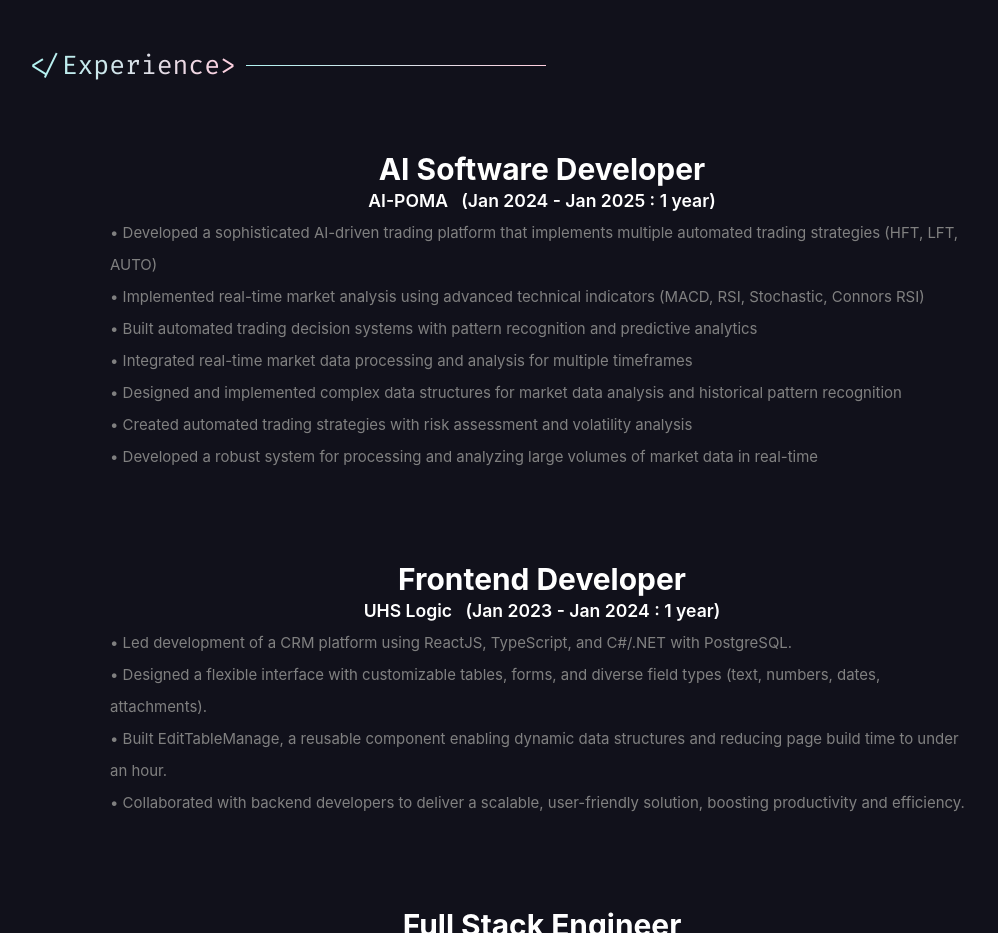
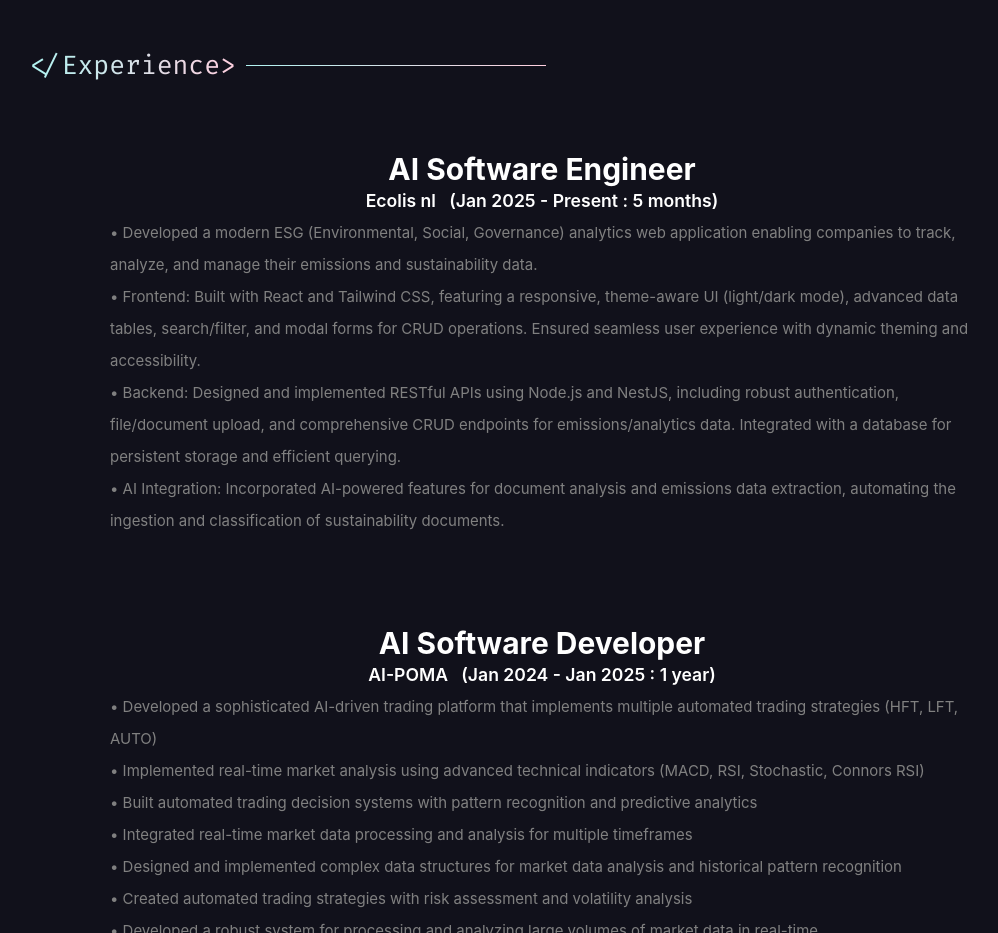
Before and after one commit to boy-who-cried-wolf/rowell-camero-portfolio, a plain HTML site: page index.html in a window 1280 px wide. Shown: the part 4740-5673 px from the top of the page, without its empty margins (98-1096 px from the left). Drawn offline with nearby package versions, Linux system fonts and the light colour scheme; a web font is replaced by a local one.

Commit message:
fix: update exp

```diff
--- a/index.html
+++ b/index.html
@@ -528,6 +528,27 @@
           <p class="sectionHeadingP"></p>
         </div>
         <div class="project-boxes-div">
+          <div data-aos="fade-up" class="project-box-wrapper">
+            <div class="experience-box project-box2">
+              <div class="info-experience-div">
+                <article class="ProjectHeading">AI Software Engineer</article>
+                <article class="ProjectSubHeading">Ecolis nl &nbsp; (Jan 2025 - Present : 5 months)</article>
+                <p class="ProjectDescription">
+                  • Developed a modern ESG (Environmental, Social, Governance) analytics web application enabling companies to track, analyze, and manage their emissions and sustainability data.
+                </p>
+                <p class="ProjectDescription">
+                  • Frontend: Built with React and Tailwind CSS, featuring a responsive, theme-aware UI (light/dark mode), advanced data tables, search/filter, and modal forms for CRUD operations. Ensured seamless user experience with dynamic theming and accessibility.
+                </p>
+                <p class="ProjectDescription">
+                  • Backend: Designed and implemented RESTful APIs using Node.js and NestJS, including robust authentication, file/document upload, and comprehensive CRUD endpoints for emissions/analytics data. Integrated with a database for persistent storage and efficient querying.
+                </p>
+                <p class="ProjectDescription">
+                  • AI Integration: Incorporated AI-powered features for document analysis and emissions data extraction, automating the ingestion and classification of sustainability documents.
+                </p>
+              </div>
+            </div>
+          </div>
+
           <div data-aos="fade-up" class="project-box-wrapper">
             <div class="experience-box project-box2">
               <div class="info-experience-div">
```
